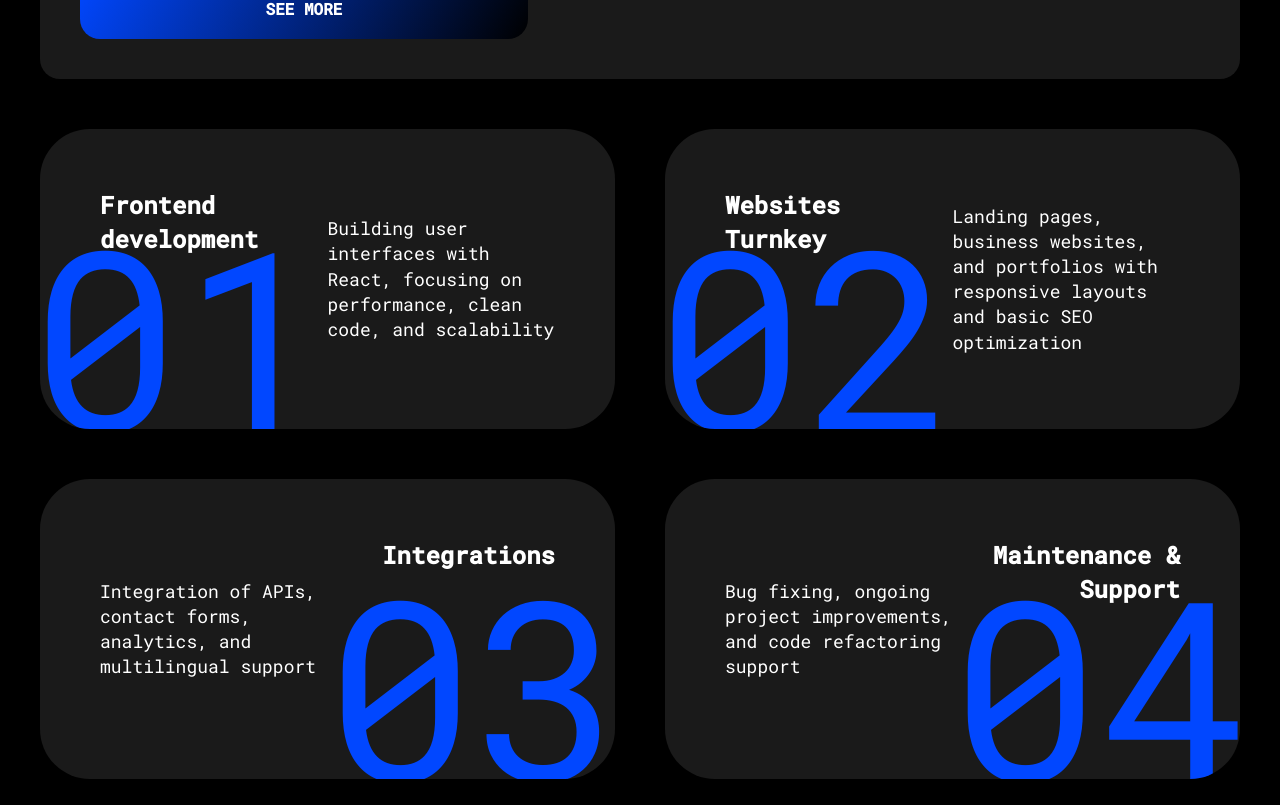
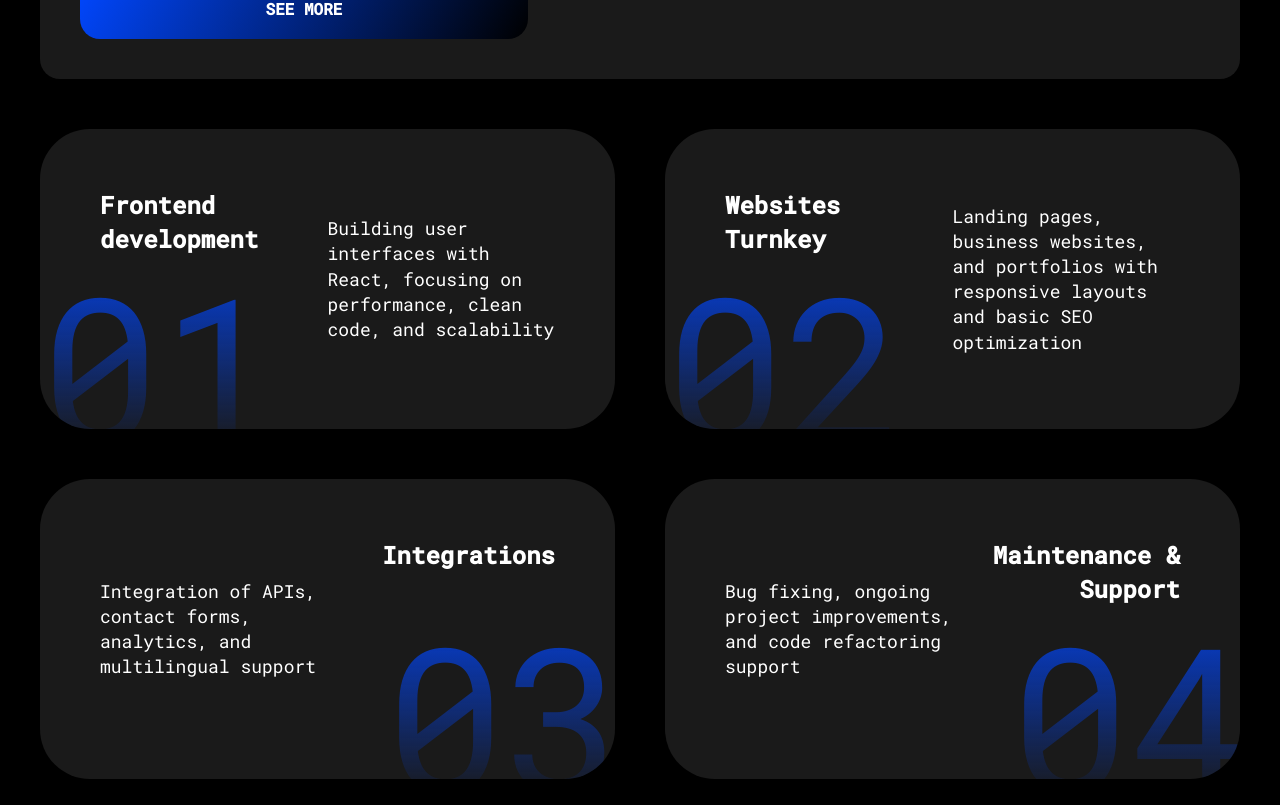
Before and after one commit to sinkvane/sinkvane-react, a React (Vite) app: page / in a window 1280 px wide. Shown: the part 495-1300 px from the top of the page. Built offline with nearby package versions, Linux system fonts and the light colour scheme.

Commit message:
about block styled fixed themeBtn styles added translates

```diff
--- a/public/locales/en.json
+++ b/public/locales/en.json
@@ -16,5 +16,23 @@
     "en": "English",
     "ru": "Russian",
     "sr": "Serbian"
+  },
+  "whatIdo": {
+    "card1": {
+      "title": "Frontend development",
+      "description": "Building user interfaces with React, focusing on performance, clean code, and scalability"
+    },
+    "card2": {
+      "title": "Websites Turnkey",
+      "description": "Landing pages, business websites, and portfolios with responsive layouts and basic SEO optimization"
+    },
+    "card3": {
+      "title": "Integrations",
+      "description": "Integration of APIs, contact forms, analytics, and multilingual support"
+    },
+    "card4": {
+      "title": "Maintenance & Support",
+      "description": "Bug fixing, ongoing project improvements, and code refactoring support"
+    }
   }
 }
--- a/src/components/ui/themeBtn/themeBtn.module.scss
+++ b/src/components/ui/themeBtn/themeBtn.module.scss
@@ -2,7 +2,7 @@
 @use '@/styles/mixins' as mixins;
 
 :local(.themeBtn) {
-  position: absolute;
+  position: fixed;
   right: 40px;
   bottom: 40px;
   width: 40px;
--- a/src/pages/home/App.jsx
+++ b/src/pages/home/App.jsx
@@ -20,23 +20,23 @@ function App() {
       <section className={styles.about}>
 
         <div className={styles.aboutCards}>
-          <h3>Frontend development</h3>
-          <p>Building user interfaces with React, focusing on performance, clean code, and scalability</p>
+          <div>{t('whatIdo.card1.title')}</div>
+          <p>{t('whatIdo.card1.description')}</p>
         </div>
 
         <div className={styles.aboutCards}>
-          <h3>Websites Turnkey</h3>
-          <p>Landing pages, business websites, and portfolios with responsive layouts and basic SEO optimization</p>
+          <div>{t('whatIdo.card2.title')}</div>
+          <p>{t('whatIdo.card2.description')}</p>
         </div>
 
         <div className={styles.aboutCards}>
-          <h3>Integrations</h3>
-          <p>Integration of APIs, contact forms, analytics, and multilingual support</p>
+          <div>{t('whatIdo.card3.title')}</div>
+          <p>{t('whatIdo.card3.description')}</p>
         </div>
 
         <div className={styles.aboutCards}>
-          <h3>Maintenance & Support</h3>
-          <p>Bug fixing, ongoing project improvements, and code refactoring support</p>
+          <div>{t('whatIdo.card4.title')}</div>
+          <p>{t('whatIdo.card4.description')}</p>
         </div>
 
       </section>
--- a/src/pages/home/app.module.scss
+++ b/src/pages/home/app.module.scss
@@ -54,10 +54,11 @@
 
 .aboutCards {
   counter-increment: about-card;
+  display: flex;
   position: relative;
   z-index: 1;
+  justify-content: space-between;
   overflow: hidden;
-  display: flex;
   width: 100%;
   min-height: 300px;
   padding: 60px;
@@ -67,7 +68,7 @@
   &:nth-child(3) {
     flex-direction: row-reverse;
 
-    &>h3 {
+    &>div {
       text-align: right;
     }
 
@@ -81,7 +82,7 @@
   &:nth-child(4) {
     flex-direction: row-reverse;
 
-    &>h3 {
+    &>div {
       text-align: right;
     }
 
@@ -92,12 +93,13 @@
     }
   }
 
-  &>h3 {
+  &>div {
     position: relative;
     font-size: 24px;
+    color: variables.$white-color;
     font-weight: 600;
     width: 50%;
-    z-index: 2;
+    z-index: 3;
   }
 
   &>p {
@@ -106,19 +108,27 @@
     height: 100%;
     align-items: center;
     font-size: 18px;
+    color: variables.$white-color;
     width: 50%;
-    z-index: 2;
+    z-index: 3;
   }
 
   &::before {
-    @include mixins.pseudo();
+    position: absolute;
+    width: auto;
+    height: auto;
     content: counter(about-card, decimal-leading-zero);
-    width: auto;
+    font-size: 200px;
+    bottom: -25%;
+    left: 0;
     font-family: 'RobotoMono';
-    font-size: 250px;
     color: variables.$base-color;
-    bottom: -30px;
-    left: -10px;
-    z-index: 1;
+    z-index: 2;
+    color: transparent;
+    background: linear-gradient(0deg,
+        rgba(26, 26, 26, 0) 20%,
+        rgba(1, 71, 255, 1) 100%);
+    -webkit-background-clip: text;
+    background-clip: text;
   }
 }
```
Also changed, not shown: public/locales/ru.json (+21 -3 lines), public/locales/sr.json (+21 -3 lines).
